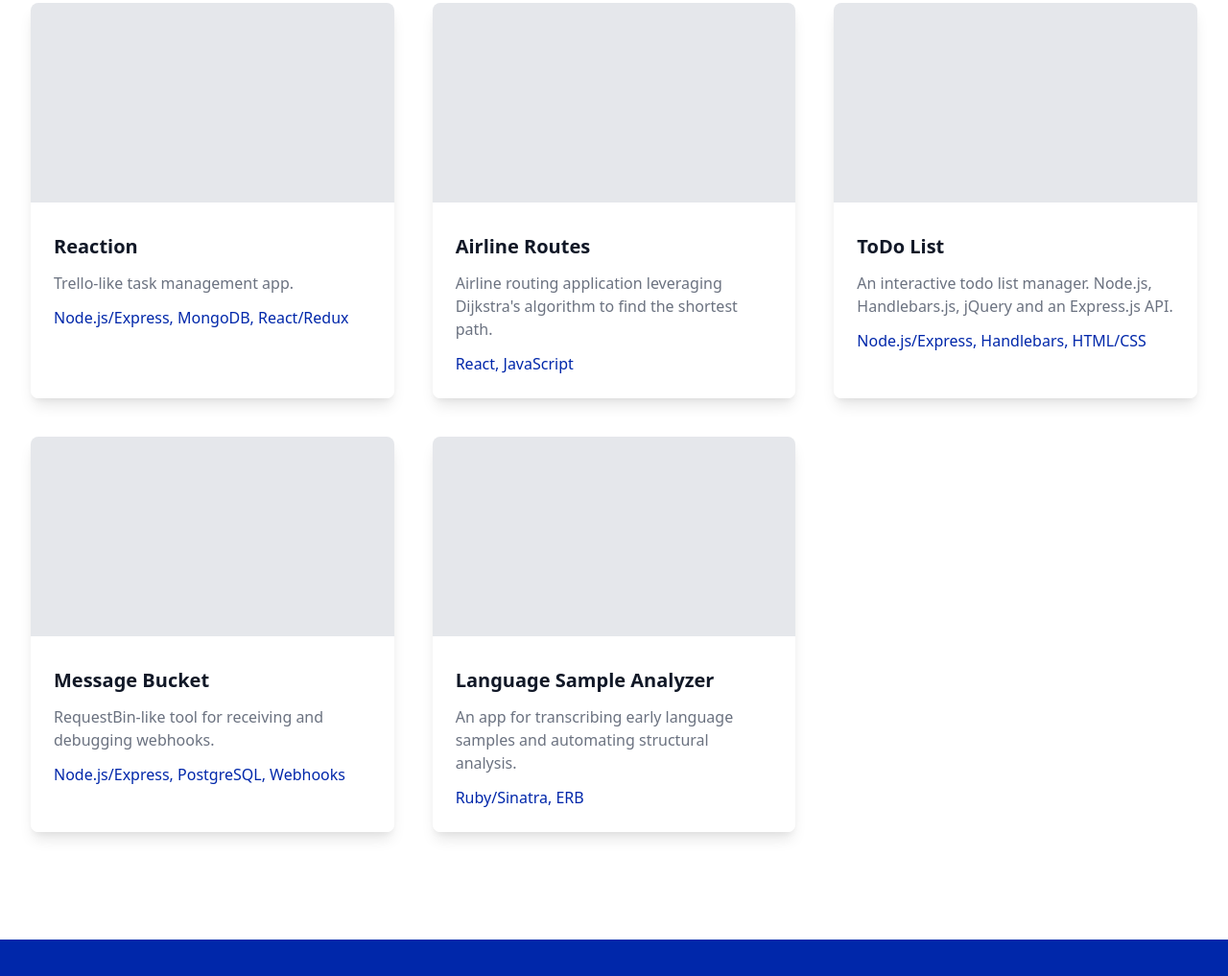
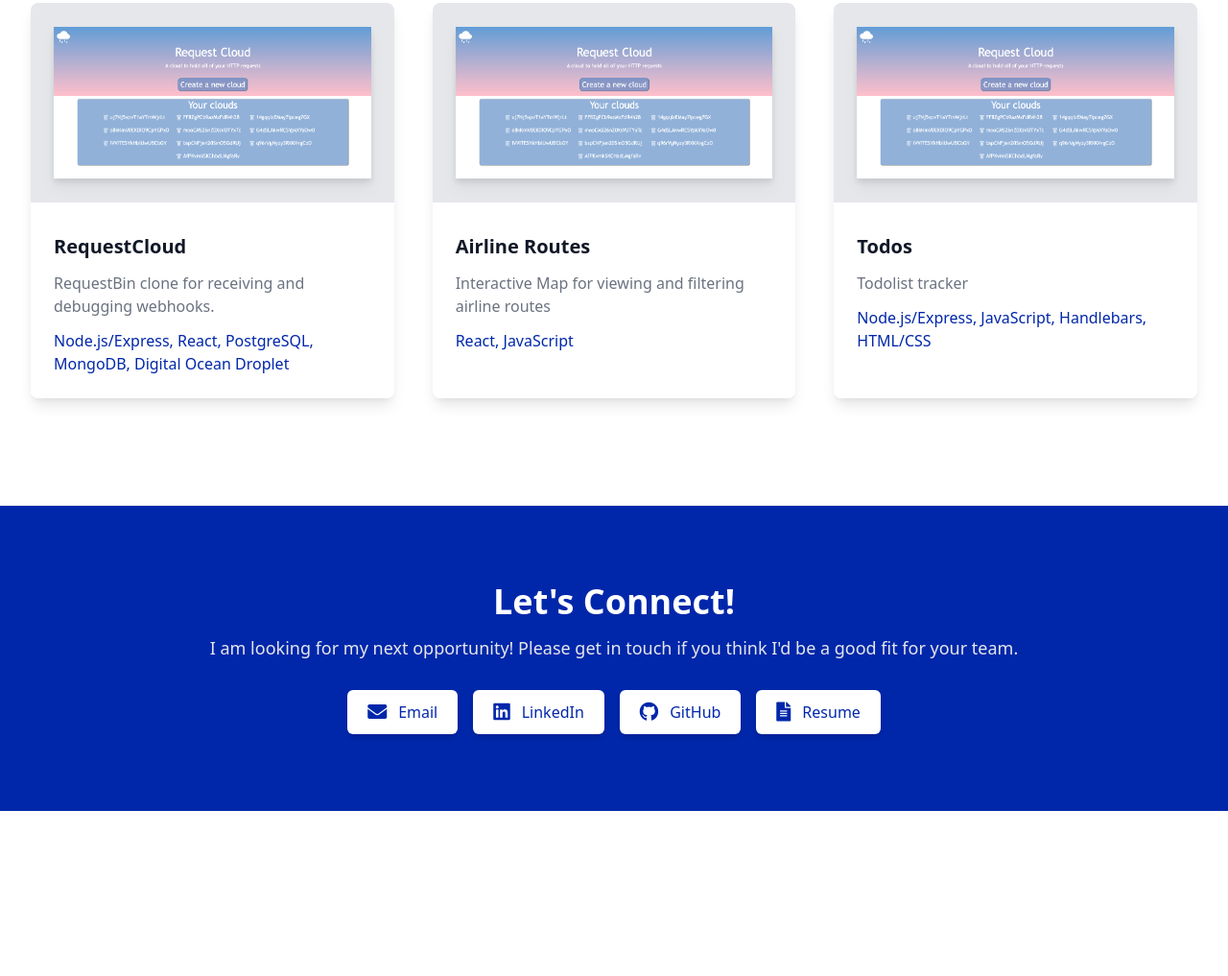
Before and after one commit to mattmalane/mattmalane.github.io, a plain HTML site: page index.html in a window 1280 px wide. Shown: the part 1429-2446 px from the top of the page at 96% size. After the commit the page ends 2274 px from the top, so only its background shows below. Drawn offline with Linux system fonts and the light colour scheme.

Commit message:
changes;
;

```diff
--- a/index.html
+++ b/index.html
@@ -310,7 +310,7 @@
                 <div class="aspect-w-1 aspect-h-1">
                   <img
                     class="object-cover object-center bg-white rounded-3xl shadow-2xl"
-                    src="/assets/nexus_logo.7d21cda9.png"
+                    src="/assets/nexus_logo.ebe465a2.png"
                     alt=""
                   />
                 </div>
@@ -466,18 +466,20 @@
           <div class="flex-shrink-0 p-6 flex justify-center bg-gray-200">
             <img
               class="h-40 drop-shadow-lg filter object-scale-down"
-                src="images/reaction.png"
+              src="/assets/request_cloud.21e09698.png"
               alt=""
             />
           </div>
           <div class="flex-1 bg-white p-6 flex flex-col justify-between">
             <div class="flex-1">
-                <p class="text-xl font-semibold text-gray-900 mt-2">Reaction</p>
+              <p class="text-xl font-semibold text-gray-900 mt-2">
+                RequestCloud
+              </p>
               <p class="mt-3 text-base text-gray-500">
-                  Trello-like task management app.
+                RequestBin clone for receiving and debugging webhooks.
               </p>
               <p class="mt-3 text-base text-nexusblue">
-                  Node.js/Express, MongoDB, React/Redux
+                Node.js/Express, React, PostgreSQL, MongoDB, Digital Ocean Droplet
               </p>
             </div>
           </div>
@@ -487,7 +489,7 @@
             <div class="flex-shrink-0 p-6 flex justify-center bg-gray-200">
               <img
                 class="h-40 drop-shadow-lg filter object-scale-down"
-                src="images/dijkstra.png"
+                src="/assets/request_cloud.21e09698.png"
                 alt=""
               />
             </div>
@@ -497,8 +499,7 @@
                   Airline Routes
                 </p>
                 <p class="mt-3 text-base text-gray-500">
-                  Airline routing application leveraging Dijkstra's algorithm to
-                  find the shortest path.
+                  Interactive Map for viewing and filtering airline routes
                 </p>
                 <p class="mt-3 text-base text-nexusblue">React, JavaScript</p>
               </div>
@@ -509,74 +510,24 @@
             <div class="flex-shrink-0 p-6 flex justify-center bg-gray-200">
               <img
                 class="h-40 drop-shadow-lg filter object-scale-down"
-                src="images/todotracker.png"
+                src="/assets/request_cloud.21e09698.png"
                 alt=""
               />
             </div>
             <div class="flex-1 bg-white p-6 flex flex-col justify-between">
               <div class="flex-1">
                 <p class="text-xl font-semibold text-gray-900 mt-2">
-                  ToDo List
+                  Todos
                 </p>
                 <p class="mt-3 text-base text-gray-500">
-                  An interactive todo list manager. Node.js, Handlebars.js, jQuery and an Express.js API.
+                  Todolist tracker
                 </p>
                 <p class="mt-3 text-base text-nexusblue">
-                  Node.js/Express, Handlebars, HTML/CSS
+                  Node.js/Express, JavaScript, Handlebars, HTML/CSS
                 </p>
               </div>
             </div>
           </div>
-
-          <div class="flex flex-col rounded-lg shadow-lg overflow-hidden">
-            <div class="flex-shrink-0 p-6 flex justify-center bg-gray-200">
-              <img
-                class="h-40 drop-shadow-lg filter object-scale-down"
-                src="images/messbuck.png"
-                alt=""
-              />
-            </div>
-            <div class="flex-1 bg-white p-6 flex flex-col justify-between">
-              <div class="flex-1">
-                <p class="text-xl font-semibold text-gray-900 mt-2">
-                  Message Bucket
-                </p>
-                <p class="mt-3 text-base text-gray-500">
-                  RequestBin-like tool for receiving and debugging webhooks.
-                </p>
-                <p class="mt-3 text-base text-nexusblue">
-                  Node.js/Express, PostgreSQL, Webhooks
-                </p>
-              </div>
-            </div>
-          </div>
-
-          <div class="flex flex-col rounded-lg shadow-lg overflow-hidden">
-            <div class="flex-shrink-0 p-6 flex justify-center bg-gray-200">
-              <img
-                class="h-40 drop-shadow-lg filter object-scale-down"
-                src="images/lsa_app.png"
-                alt=""
-              />
-            </div>
-            <div class="flex-1 bg-white p-6 flex flex-col justify-between">
-              <div class="flex-1">
-                <p class="text-xl font-semibold text-gray-900 mt-2">
-                  Language Sample Analyzer
-                </p>
-                <p class="mt-3 text-base text-gray-500">
-                  An app for transcribing early language samples and automating structural analysis.
-                </p>
-                <p class="mt-3 text-base text-nexusblue">
-                  Ruby/Sinatra, ERB
-                </p>
-              </div>
-            </div>
-          </div>
-
-
-
-
 
         </div>
       </div>
```
Also changed, not shown: assets/nexus_logo.7d21cda9.png (deleted), assets/nexus_logo.ebe465a2.png (added), assets/request_cloud.21e09698.png (added). Lines whose indentation alone changed are shown as unchanged.
